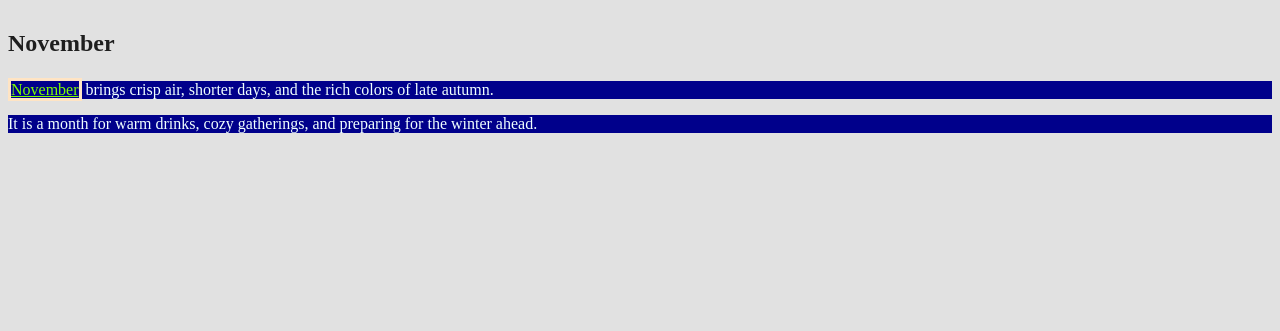
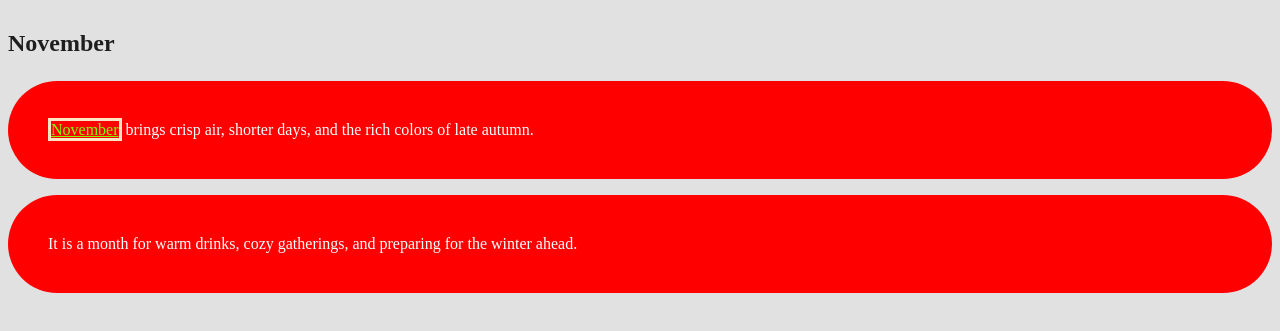
Before and after one commit to ac-jarvisa/f26web2week11, a plain HTML site: page index.html in a window 1280 px wide. Shown: the part 95-426 px from the top of the page. Drawn offline with Linux system fonts and the light colour scheme.

Commit message:
final change

```diff
--- a/styles/styles.css
+++ b/styles/styles.css
@@ -45,6 +45,24 @@ p{
     font-size:1.6em;
     color:azure;
     background:darkblue;
+
+    padding:40px;
+    border-radius: 50px;
+}
+
+@supports (corner-shape: bevel){
+    p{
+        border-radius:40px;
+        corner-shape: notch bevel squircle round;
+    }
+}
+
+/* check to see if something does not support and apply styles
+accordingly */
+@supports not (corner-shape: bevel){
+    p{
+        background:red;
+    }
 }
 
 a{
```
